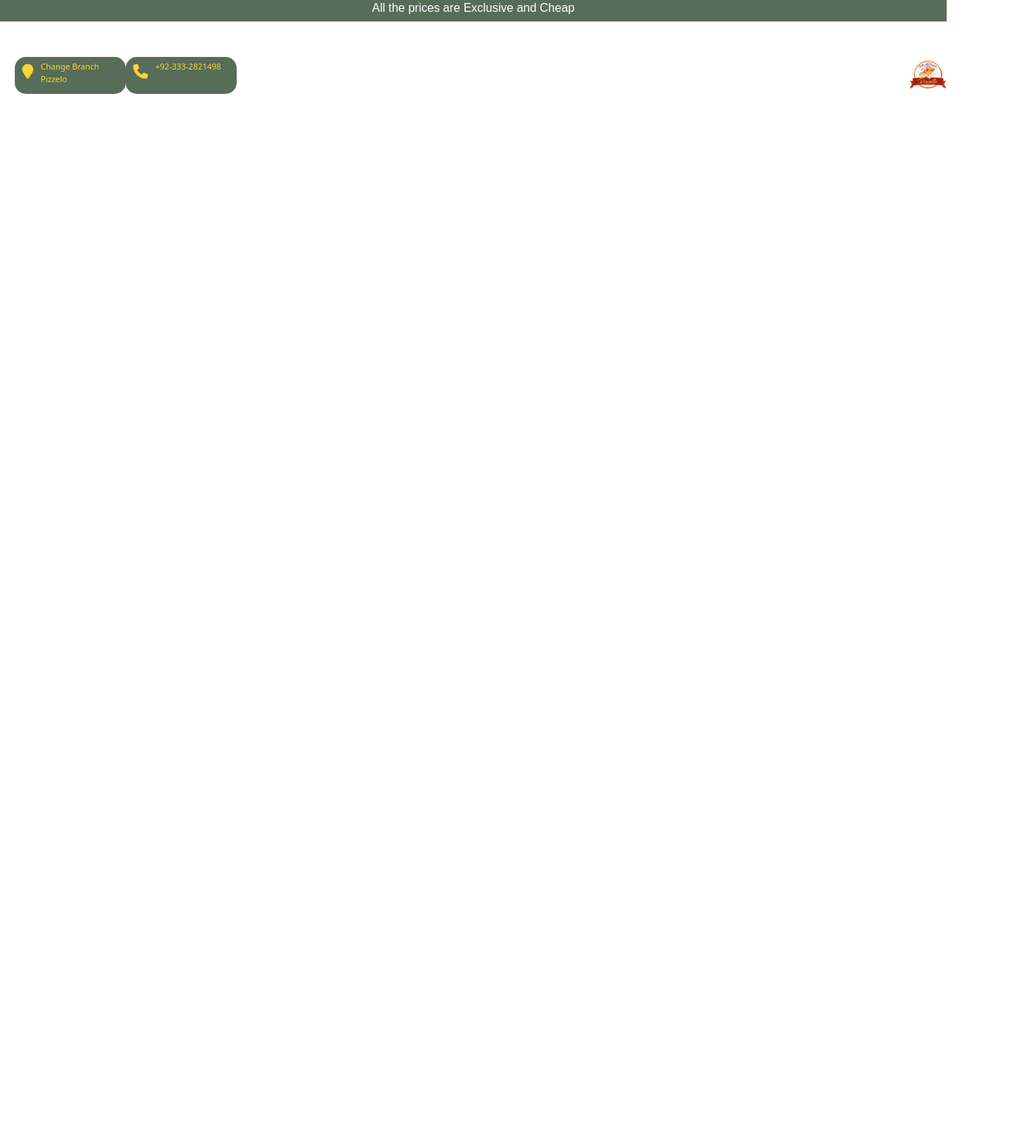
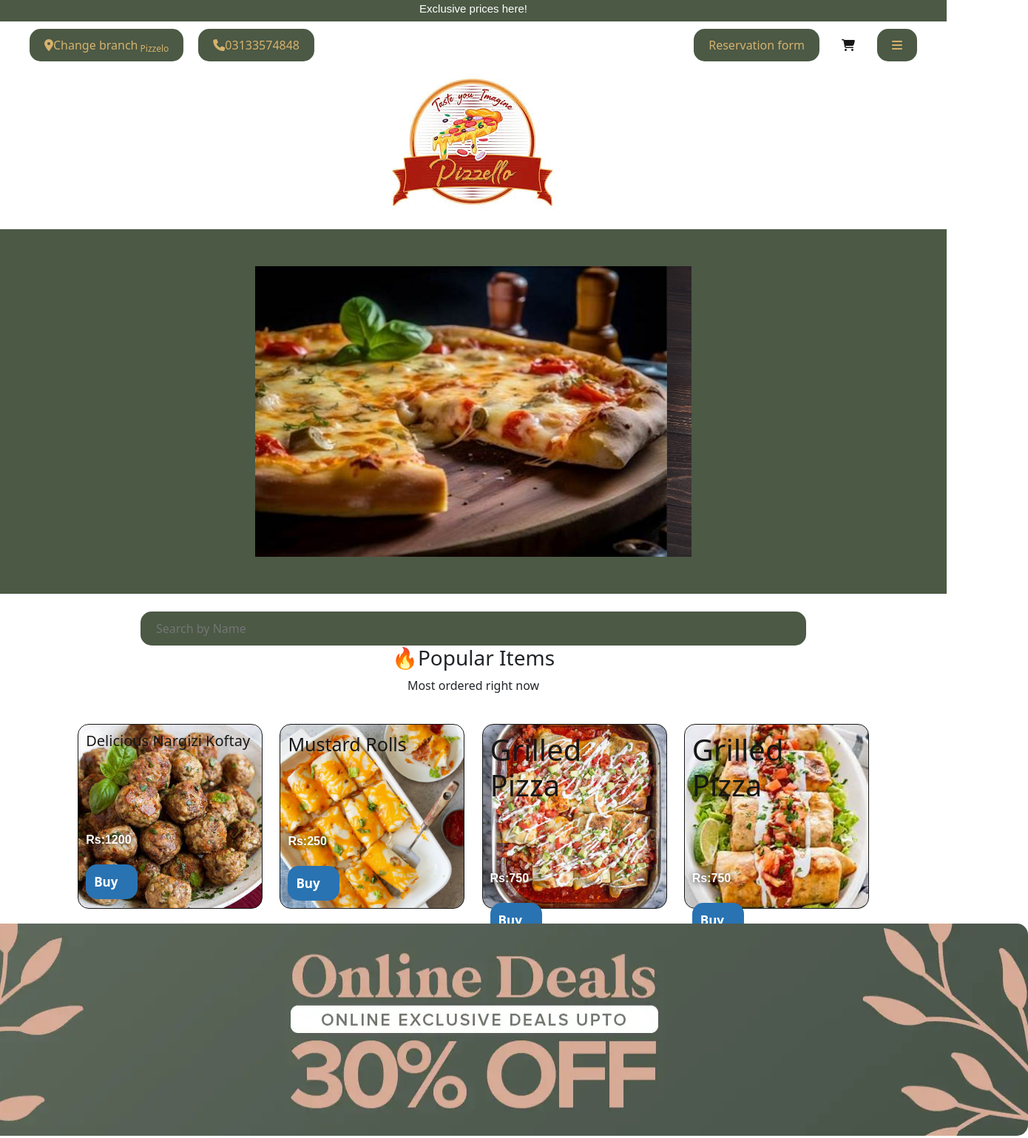
Before and after one commit to UzairAhmed8/fullynewEcom, a plain HTML site: page index.html in a window 1280 px wide. Shown: the top 1539 px of the page at 74% size, 1390 px wide, since content can reach past the window. Before the commit the page ends 800 px from the top, so only its background shows below. Drawn offline with nearby package versions, Linux system fonts and the light colour scheme.

Commit message:
origin main

```diff
--- a/index.html
+++ b/index.html
@@ -9,35 +9,139 @@
   <!-- https://foodsinn.co/?gad_source=1&gclid=EAIaIQobChMI66up7NaIiwMV7wMGAB2ZGwEcEAAYASAAEgL6ffD_BwE -->
 </head>
 <body>
-    <div class="container-fluid head">
-      <h6 class="pc">All the prices are Exclusive and Cheap</h6>
-    </div>
+    <header>
+      <div class="container-fluid heading ">
+        <h1>
+          Exclusive prices here!
+        </h1>
+      </div>
+      <nav>
+        <div class="navcontainer">
+
+          <div class="buttons">
+            <a href="#" class="btn1"><i class="fa-solid fa-location-dot location"></i>Change branch<sub> Pizzelo</sub></a>
+            <a href="#" class="btn1"><i class="fa-solid fa-phone location"></i>03133574848</a>
+          </div>
+
+          <div class="buttons">
+            <a href="#" class="btn1">Reservation form</a>
+            <a href="#" class="btn2"><i class="fa-solid fa-cart-shopping"></i></a>
+            <a href="#" class="btn1"><i class="fa-solid fa-bars"></i></a>
+          </div>
+
+        </div>
+      </nav>
+
+                <div class="logo">
+                  <img src="imgs/pizzelo logo.jfif" alt="Error" title="Pizzelo" >
+                </div>
+    </header>
+    <section class="sec1">
+
+      <div class="carouselcontainer">
+
+        <div id="carouselExampleSlidesOnly" class="carousel slide" data-bs-ride="carousel">
+          <div class="carousel-inner">
+            <div class="carousel-item active">
+              <img src="imgs/foof1.jpeg" class="d-block w-100" alt="Error" title="Pizzelo">
+            </div>
+            <div class="carousel-item">
+              <img src="imgs/food2.jpeg" class="d-block w-100" alt="Error" title="Pizzelo">
+            </div>
+            <div class="carousel-item">
+              <img src="imgs/food3.jpeg" class="d-block w-100" alt="Error" title="Pizzelo">
+            </div>
+          </div>
+        </div>
+
+      </div>
+    </section>
+
+<br>
+    <section>
+      <div class="container search">
+          <input type="text" id="input" placeholder="Search by Name ">
+      </div>
+    </section>
+
+    <section>
+      <div class="container-fluid ordered">
+        <h3>🔥Popular Items</h3>
+        <p>Most ordered right now</p>
+      </div>
+    </section>
     <br>
-    <br>
-    <header>
-      <nav>
-        <div class="containermain">
-          <div class="mainmain">
-            <div class="div1">
-              <i class="fa-solid fa-location-pin location"></i>
-              <div class="chotucontain">
-                <span class="span1">Change Branch</span>
-                <span>Pizzelo</span>
-              </div>
+    <section>
+      <div class="containermain2 container">
+        <div class="card1">
+          <h1>Delicious Nargizi Koftay</h1>
+          <p>Rs:1200</p>
+          <button class="button">Buy</button>
+        </div>
+
+        <div class="card2">
+          <h1>Mustard Rolls</h1>
+          <p>Rs:250</p>
+          <button class="button">Buy</button>
+        </div>
+
+        <div class="card3">
+          <h1>Grilled Pizza</h1>
+          <p>Rs:750</p>
+          <button class="button">Buy</button>
+        </div>
+
+        <div class="card4">
+          <h1>Grilled Pizza</h1>
+          <p>Rs:750</p>
+          <button class="button">Buy</button>
+        </div>
+
+      </div>
+    </section>
+
+    <section class="sec3">
+      <div class="bannercontainer">
+        <img src="imgs/1728136762-online-banner.webp" alt="Error" title="discount" class="banner">
+      </div>
+    </section>
+
+    <section class="sec4">
+      <div class="container-xxl dealscontainer">
+        <div class="card mb-3" style="max-width: 540px;">
+          <div class="row g-0">
+            <div class="col-md-4">
+              <img src="imgs/burger.jpeg" class="img-fluid rounded-start" alt="Error" title="Deal1">
             </div>
-
-            <div class="div1">
-              <i class="fa-solid fa-phone location"></i>
-              <div class="chotucontain">
-                <span class="span1">+92-333-2821498</span>
+            <div class="col-md-8">
+              <div class="card-body">
+                <h5 class="card-title">Online deal-1</h5>
+                <p class="card-text">Serves A large and Healthy Burger of Your Choice</p>
+                <p class="card-text"><small class="text-body-secondary"><button class="btn1"><b>Rs:500</b></button></small></p>
               </div>
             </div>
           </div>
-          <div class="logodv">
-            <img src="imgs/pizzelo logo.jfif" alt="Error" title="pizzelo" class="Logoimg">
+        </div>
+
+        <div class="card mb-3" style="max-width: 540px;">
+          <div class="row g-0">
+            <div class="col-md-4">
+              <img src="imgs/zinger roll.jpeg" class="img-fluid rounded-start" alt="Error" title="Deal2">
+            </div>
+            <div class="col-md-8">
+              <div class="card-body">
+                <h5 class="card-title">Online deal-2</h5>
+                <p class="card-text">Serves A large and Zinger Roll of Your Choice</p>
+                <p class="card-text"><small class="text-body-secondary"><button class="btn1"><b>Rs:599</b></button></small></p>
+              </div>
+            </div>
           </div>
         </div>
-      </nav>
-    </header>
-</body>
+
+      </div>
+
+
+    </section>
+
+  </body>
 </html>
--- a/style.css
+++ b/style.css
@@ -1,69 +1,214 @@
-.head{
+.heading{
     display: flex;
     justify-content: center;
-    background-color: rgb(87, 109, 87);
+    background-color: #4B5945;
     color: white;
     font-family: sans-serif;
-    font-size: 10px;
+    position: relative;
+}
+.heading h1{
+    font-size: 15px;
+    padding-top: 3px;
+}
+.navcontainer{
+    display: flex;
+    justify-content: space-between;
+    padding-right: 40px;
+    padding-left: 40px;
 }
 
-.head h6{
-    padding: 1px 1px;
-    text-align: center;
+.buttons{
+    padding-top: 10px;
+    display: flex;
+    column-gap: 20px;
+}
+.btn1{
+    color: #D7B26D;
+    background-color: #4B5945;
+    padding: 10px 20px;
+    text-decoration: none;
+    border-radius: 15px;
 }
 
-.location{
-    color: rgb(248, 213, 54);
-    font-size: 20px;
-    padding-right: 10px;
-    padding-top: 5px;
+.btn1:hover{
+    color: white;
+    transition: all 0.3s ease-in-out;
 }
 
-.containermain{
-    margin-left: 20px;
-    display: flex;
-    justify-content: space-between;
+.btn2{
+    padding: 10px;
+    color: #171717;
 }
 
-.chotucontain{
-    flex-direction: column;
-    display: flex;
-    align-self: baseline;
-}
-.div1{
-    display: flex;
-    width: 150px;
-    border-radius: 15px;
-    padding: 5px 10px;
-    background-color: rgb(87, 109, 87);
-}
-.span1{
-    font-size: 13px;
-    font-weight: 500;
-    color: rgb(248, 213, 54);
+.btn2:hover{
+    color: #474747;
+    text-shadow: 1px 1px 10px black;
+    transition: all 0.3s ease-in-out;
 }
 
-.chotucontain span{
-    font-size: 11px;
-    color: rgb(248, 213, 54);
+.logo{
+    display: flex;
+    justify-content: center;
 }
 
-.div1:hover{
-    box-shadow: 1px 1px 10px gray;
-    cursor: pointer;
+.carouselcontainer{
+    height: 50%;
+    width: 50%;
+    margin: auto;
 }
 
-.mainmain{
+.sec1{
+    background-color: #4B5945;
+    padding: 50px;
+}
+
+.search{
+    display: flex;
+    justify-content: center;
+}
+
+#input{
+    padding: 10px 20px;
+    width: 900px;
+    border-radius: 15px;
+    text-align: left;
+    border: 1px solid transparent;
+    background-color: #4B5945;
+    color: white;
+}
+
+.ordered{
+    display: flex;
+    justify-content: center;
+    flex-direction: column;
+    align-items: center;
+}
+
+.containermain2{
     display: flex;
     justify-content: space-evenly;
 }
 
-.logodv{
+.card1{
+    background: url(imgs/card1.jpeg);
+    height: 250px;
+    width: 250px;
+    background-position: center;
+    background-size: cover;
+    padding: 10px;
+    color: #171717;
+    border: 1px solid #171717;
+    border-radius: 15px;
+}
+
+.card1 p{
+    margin-top: 110px;
+    color: white;
+    text-shadow: 1px 1px 10px black;
+    font-weight: 700;
+    font-family: sans-serif;
+}
+
+.card1 h1{
+    font-size: 20px;
+}
+
+.card2{
+    background: url(imgs/card2.jpg);
+    height: 250px;
+    width: 250px;
+    background-position: center;
+    background-size: cover;
+    padding: 10px;
+    color: #171717;
+    border: 1px solid #171717;
+    border-radius: 15px;
+}
+
+.card2 h1{
+    font-size: 25px;
+    padding-top: 1px;
+}
+
+.card2 p{
+    margin-top: 105px;
+    color: white;
+    text-shadow: 1px 1px 10px black;
+    font-weight: 700;
+    font-family: sans-serif;
+}
+
+.button{
+    margin-top: 5px;
+    width: 70px;
+    padding: 10px;
+    text-align: left;
+    border-radius: 15px;
+    background-color: #2973B2;
+    color: white;
+    border: 1px solid transparent;
+    font-weight: bolder;
+    font-size: 17px;
+}
+
+.button:hover{
+    background-color: white;
+    color: #2973B2;
+    transition: all 0.3s ease-in-out;
+}
+
+.card3{
+    background: url(imgs/card3.jpeg);
+    height: 250px;
+    width: 250px;
+    background-position: center;
+    background-size: cover;
+    padding: 10px;
+    color: #171717;
+    border: 1px solid #171717;
+    border-radius: 15px;
+}
+
+.card3 p{
+    margin-top: 90px;
+    color: white;
+    text-shadow: 1px 1px 10px black;
+    font-weight: 700;
+    font-family: sans-serif;
+}
+
+.card4{
+    background: url(imgs/card4.jpeg);
+    height: 250px;
+    width: 250px;
+    background-position: center;
+    background-size: cover;
+    padding: 10px;
+    color: #171717;
+    border: 1px solid #171717;
+    border-radius: 15px;
+}
+
+.card4 p{
+    margin-top: 90px;
+    color: white;
+    text-shadow: 1px 1px 10px black;
+    font-weight: 700;
+    font-family: sans-serif;
+}
+
+.bannercontainer{
     display: flex;
     justify-content: center;
+    padding: 20px;
 }
 
-.Logoimg{
-    height: 50px;
-    width: 50px;
+.banner{
+    border-radius: 15px;
 }
+
+.dealscontainer{
+    display: flex;
+    align-self: center;
+    justify-content: space-evenly;
+}
```
Also changed, not shown: imgs/1728136762-online-banner.webp (added), imgs/burger.jpeg (added), imgs/card1.jpeg (added), imgs/card2.jpg (added), imgs/card3.jpeg (added), imgs/card4.jpeg (added), imgs/discount banner.jpeg (added), imgs/download (1).jpeg (added), imgs/food2.jpeg (added), imgs/food3.jpeg (added), imgs/foof1.jpeg (added), imgs/zinger roll.jpeg (added).
